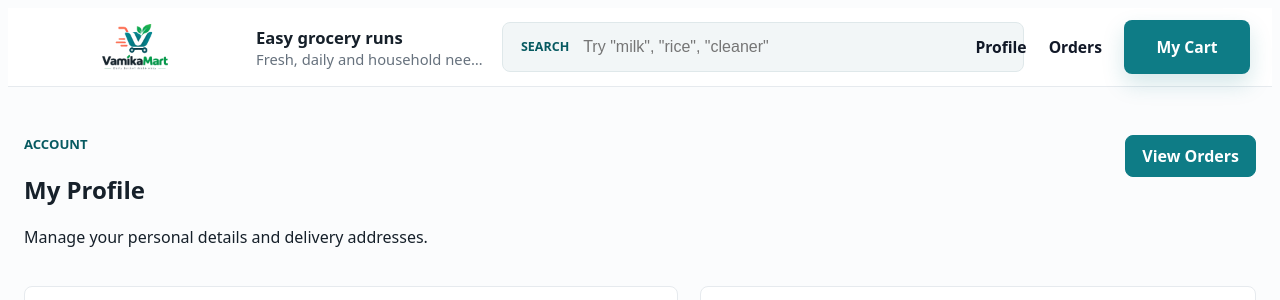
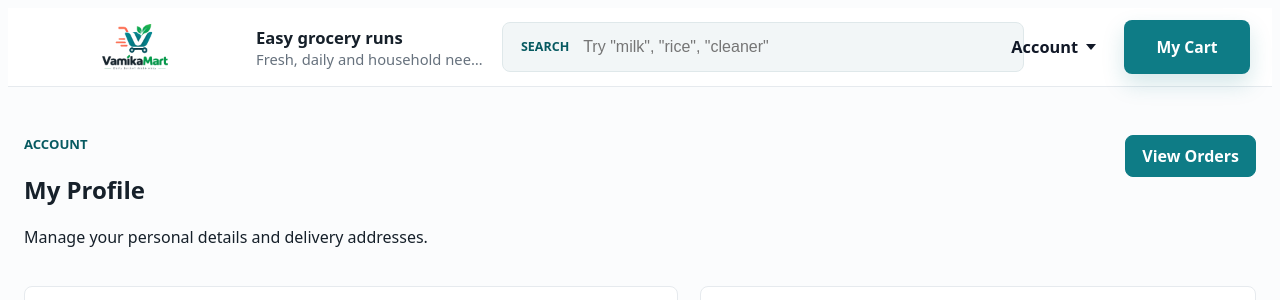
Before and after one commit to sanjay1994singh/vamikamart, a Django app: page /accounts/profile/ in a window 1280 px wide. Shown: the top 300 px of the page. Run offline with Django 5.2, Linux system fonts and the light colour scheme; the visitor is signed in with stand-in values (Sample User, id 1); parts of the project's set-up code (start-up, migrations or seed data) failed here and were passed over.

Commit message:
Add account dropdown menu

```diff
--- a/static/css/base.css
+++ b/static/css/base.css
@@ -361,6 +361,23 @@ body { background:#fbfcfd; color:var(--ink); }
 .cart-label small { margin-top:4px; color:#fff; font-size:.92rem; font-weight:900; }
 .cart-button:not(.has-items) .cart-icon { display:none; }
 .cart-button.has-items { background:#0b8a22; box-shadow:0 14px 28px rgba(11,138,34,.20); }
+.account-menu { position:relative; }
+.account-menu-toggle { min-height:46px; display:inline-flex; align-items:center; gap:8px; border:0; background:transparent; color:#111827; font:inherit; font-size:1.02rem; font-weight:750; cursor:pointer; }
+.account-caret { width:0; height:0; border-left:5px solid transparent; border-right:5px solid transparent; border-top:6px solid currentColor; transition:transform .16s ease; }
+.account-menu-toggle[aria-expanded="true"] .account-caret { transform:rotate(180deg); }
+.account-menu-panel { position:absolute; right:0; top:calc(100% + 16px); z-index:1000; width:min(340px, calc(100vw - 32px)); padding:18px 20px; border:1px solid #e5ecef; border-radius:8px; background:#fff; box-shadow:0 26px 70px rgba(15,23,42,.18); }
+.account-menu-panel[hidden] { display:none !important; }
+.account-summary { margin-bottom:14px; padding-bottom:12px; border-bottom:1px solid #eef2f3; }
+.account-summary strong, .account-summary span { display:block; }
+.account-summary strong { color:#3f4b55; font-size:1rem; font-weight:850; }
+.account-summary span { margin-top:4px; color:#52616c; font-size:.9rem; overflow:hidden; text-overflow:ellipsis; white-space:nowrap; }
+.account-menu-panel a, .account-menu-panel form button { width:100%; min-height:36px; display:flex; align-items:center; border:0; background:transparent; color:#4b5563; text-align:left; text-decoration:none; font-size:.93rem; font-weight:500; cursor:pointer; }
+.account-menu-panel a:hover, .account-menu-panel form button:hover { color:var(--brand-dark); }
+.account-app-card { display:grid; grid-template-columns:58px 1fr; gap:12px; align-items:center; margin-top:12px; padding-top:14px; border-top:1px solid #eef2f3; }
+.account-app-icon { width:58px; height:58px; display:grid; place-items:center; border-radius:8px; background:repeating-linear-gradient(45deg, #0e7c86 0 6px, #fff 6px 12px); color:#111827; border:1px solid #d5e4e6; font-size:.78rem; font-weight:900; }
+.account-app-card strong, .account-app-card small { display:block; }
+.account-app-card strong { color:#4a5561; line-height:1.15; }
+.account-app-card small { margin-top:4px; color:#63717d; line-height:1.25; }
 .product-cart-control { width:auto; min-height:40px; }
 .add-button { min-width:84px; min-height:40px; border:1.5px solid #168a16; color:#168a16; background:#fff; border-radius:8px; padding:7px 18px; font-size:.95rem; font-weight:900; text-transform:uppercase; box-shadow:none; }
 .add-button:hover { background:#f3fff3; border-color:#168a16; color:#168a16; box-shadow:0 8px 18px rgba(22,138,22,.12); transform:none; }
@@ -533,7 +550,7 @@ img { max-width:100%; }
     font-size:.9rem;
     font-weight:850;
   }
-  .mobile-menu-panel a:nth-child(4) {
+  .mobile-menu-panel .mobile-cart-link {
     color:#fff;
     background:var(--brand);
     border-color:var(--brand);
--- a/static/js/main.js
+++ b/static/js/main.js
@@ -139,6 +139,31 @@ document.addEventListener("DOMContentLoaded", function () {
         menuToggle.setAttribute("aria-expanded", "false");
         mobileMenu.hidden = true;
       }
+    });
+  }
+
+  var accountMenu = $(".account-menu");
+  var accountToggle = $(".account-menu-toggle", accountMenu);
+  var accountPanel = $(".account-menu-panel", accountMenu);
+  function closeAccountMenu() {
+    if (!accountToggle || !accountPanel) return;
+    accountToggle.setAttribute("aria-expanded", "false");
+    accountPanel.hidden = true;
+  }
+  if (accountToggle && accountPanel) {
+    accountToggle.addEventListener("click", function () {
+      var isOpen = accountToggle.getAttribute("aria-expanded") === "true";
+      accountToggle.setAttribute("aria-expanded", isOpen ? "false" : "true");
+      accountPanel.hidden = isOpen;
+    });
+
+    document.addEventListener("click", function (event) {
+      if (accountPanel.hidden || event.target.closest(".account-menu")) return;
+      closeAccountMenu();
+    });
+
+    document.addEventListener("keydown", function (event) {
+      if (event.key === "Escape") closeAccountMenu();
     });
   }
 
--- a/templates/accounts/profile.html
+++ b/templates/accounts/profile.html
@@ -37,7 +37,7 @@
       </form>
     </section>
 
-    <section class="account-panel">
+    <section class="account-panel" id="saved-addresses">
       <h2>Saved Delivery Addresses</h2>
       {% for address in addresses %}
         <article class="address-card">
--- a/templates/includes/header.html
+++ b/templates/includes/header.html
@@ -19,12 +19,45 @@
       <span>Menu</span>
     </button>
     <div class="quick-actions">
-      {% if request.user.is_authenticated %}
-        <a href="{% url 'profile' %}">Profile</a>
-        <a href="{% url 'orders' %}">Orders</a>
-      {% else %}
-        <a href="{% url 'login' %}">Login</a>
-      {% endif %}
+      <div class="account-menu">
+        <button class="account-menu-toggle" type="button" aria-expanded="false" aria-controls="account-menu-panel">
+          <span>Account</span>
+          <span class="account-caret" aria-hidden="true"></span>
+        </button>
+        <div class="account-menu-panel" id="account-menu-panel" hidden>
+          {% if request.user.is_authenticated %}
+            <div class="account-summary">
+              <strong>My Account</strong>
+              <span>{{ request.user.mobile_number|default:request.user.email }}</span>
+            </div>
+            <a href="{% url 'profile' %}">Profile Details</a>
+            <a href="{% url 'orders' %}">My Orders</a>
+            <a href="{% url 'profile' %}#saved-addresses">Saved Addresses</a>
+            <a href="{% url 'wishlist' %}">Wishlist</a>
+            <a href="{% url 'support' %}">Help & Support</a>
+            <a href="{% url 'returns' %}">Returns</a>
+            <form method="post" action="{% url 'logout' %}">
+              {% csrf_token %}
+              <button type="submit">Log Out</button>
+            </form>
+            <div class="account-app-card">
+              <span class="account-app-icon" aria-hidden="true">VM</span>
+              <div>
+                <strong>Quick grocery checkout</strong>
+                <small>Manage cart, orders and addresses in one place</small>
+              </div>
+            </div>
+          {% else %}
+            <div class="account-summary">
+              <strong>Welcome to VamikaMart</strong>
+              <span>Login or create your grocery account</span>
+            </div>
+            <a href="{% url 'login' %}">Login</a>
+            <a href="{% url 'register' %}">Create Account</a>
+            <a href="{% url 'social:begin' 'google-oauth2' %}?next={{ request.path|urlencode }}">Continue with Google</a>
+          {% endif %}
+        </div>
+      </div>
       <a class="cart-button" href="{% url 'cart' %}">
         <span class="cart-icon" aria-hidden="true">🛒</span>
         <span class="cart-label">
@@ -37,12 +70,14 @@
       <a href="{% url 'product-list' %}">Shop products</a>
       <a href="{% url 'wishlist' %}">Wishlist</a>
       {% if request.user.is_authenticated %}
-        <a href="{% url 'profile' %}">Profile</a>
-        <a href="{% url 'orders' %}">Orders</a>
+        <a href="{% url 'profile' %}">My Account</a>
+        <a href="{% url 'orders' %}">My Orders</a>
+        <a href="{% url 'profile' %}#saved-addresses">Saved Addresses</a>
       {% else %}
         <a href="{% url 'login' %}">Login</a>
+        <a href="{% url 'register' %}">Create Account</a>
       {% endif %}
-      <a href="{% url 'cart' %}">
+      <a class="mobile-cart-link" href="{% url 'cart' %}">
         <span>My Cart</span>
         <strong class="js-mobile-cart-items">0</strong>
       </a>
```
Also changed, not shown: tests/test_account_profile_flow.py (+20 -0 lines).
